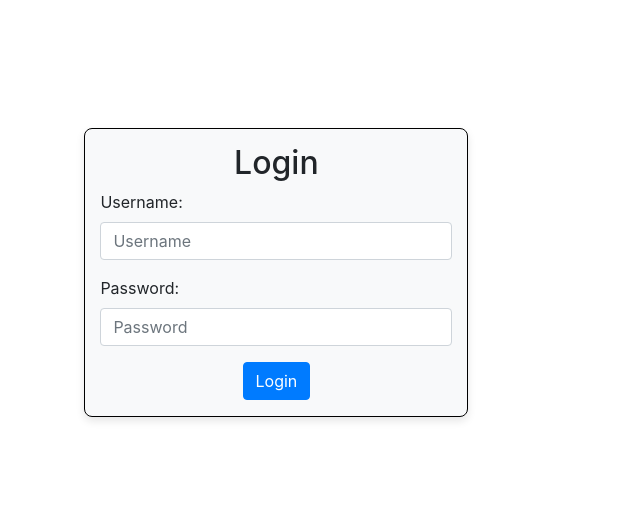
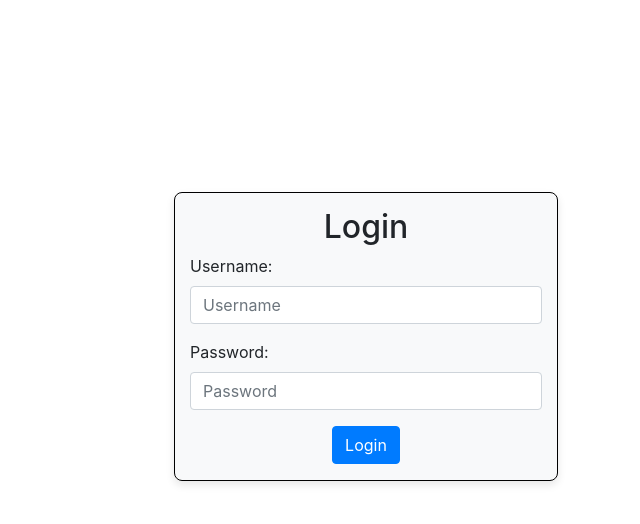
Before and after one commit to jakeymac/Plataforma-De-Vendas, a Django app: page /login/ in a window 1280 px wide. Shown: the top 524 px of the page, without its empty margins (274-914 px from the left). Run offline with Django 4.2, Linux system fonts and the light colour scheme; some libraries are stand-ins or nearby versions.

Commit message:
removed excess code in login_page view, updated styling on login page

```diff
--- a/Plataforma_de_Vendas/Accounts/views.py
+++ b/Plataforma_de_Vendas/Accounts/views.py
@@ -10,20 +10,7 @@ def logout_view(request):
     return redirect('/')
 
 def login_page(request):
-     #TODO UPDATE THIS TO SEND A REQUEST TO THE API TO LOGOUT TO MAINTAIN UNIFORMITY ACROSS THIS PLATFORM AND FUTURE APPS
-    if request.method =='POST':
-        form = AuthenticationForm(request, data=request.POST)
-        if form.is_valid():
-            username = form.cleaned_data.get('username')
-            password = form.cleaned_data.get('password')
-            user = authenticate(username=username,password=password)
-            if user is not None:
-                login(request, user)
-                return redirect('home')
-    else:
-        form = AuthenticationForm()
-
-    return render(request, 'Accounts/login.html', {'form': form})
+    return render(request, 'Accounts/login.html')
 
 def register_account_page(request):
     return render(request, 'Accounts/register_account.html')
--- a/Plataforma_de_Vendas/Plataforma_de_Vendas/static/css/login.css
+++ b/Plataforma_de_Vendas/Plataforma_de_Vendas/static/css/login.css
@@ -4,8 +4,8 @@ body {
 #login-container {
     width: 30%;
     height: 25%;
-    margin-left: 28%;
-    margin-top: 10%;
+    margin-left: 35%;
+    margin-top: 15%;
     border: 1px solid black;
     padding-top: 15px;
     background-color: #f8f9fa;
```
